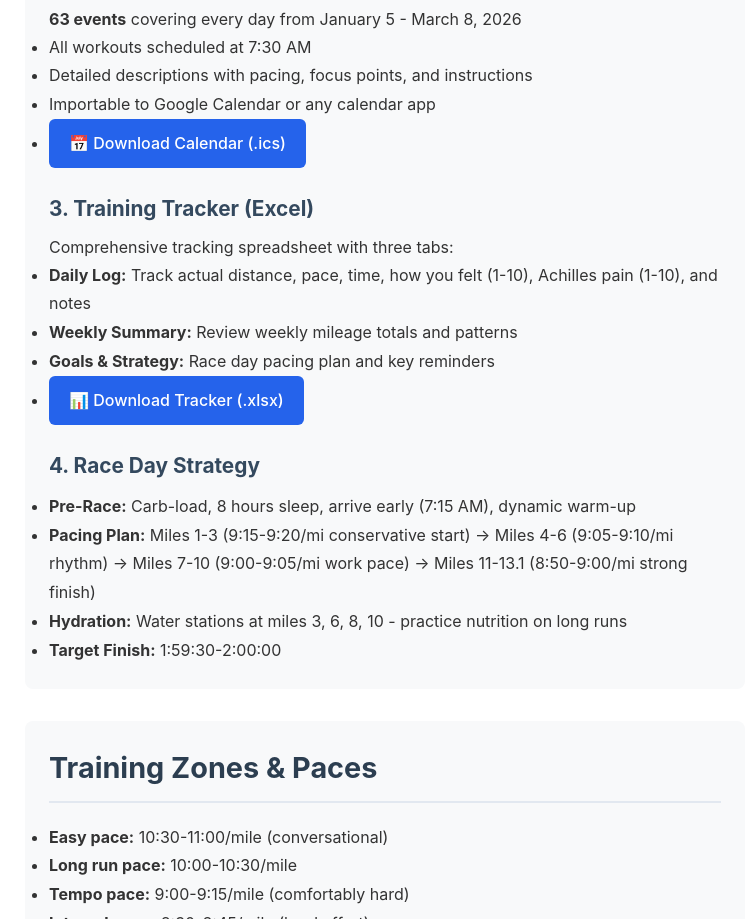
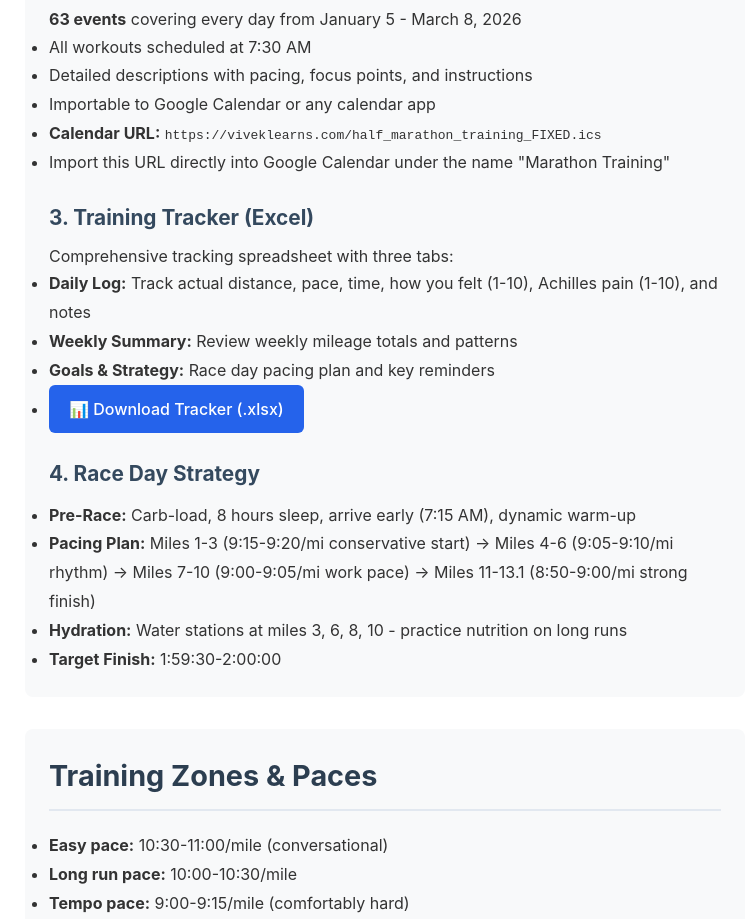
Before and after one commit to Viveklearns/viveklearns_website, a plain HTML site: page half-marathon-training.html in a window 1280 px wide. Shown: the part 2015-2934 px from the top of the page, without its empty margins (255-1007 px from the left). Drawn offline with Linux system fonts and the light colour scheme.

Commit message:
Update calendar section to show URL instead of download button
- Replace download button with direct URL to calendar file
- Add instructions to import as 'Marathon Training'
- Makes it easier to subscribe to calendar updates

```diff
--- a/half-marathon-training.html
+++ b/half-marathon-training.html
@@ -130,7 +130,8 @@
                     <li>All workouts scheduled at 7:30 AM</li>
                     <li>Detailed descriptions with pacing, focus points, and instructions</li>
                     <li>Importable to Google Calendar or any calendar app</li>
-                    <li><a href="/half_marathon_training_FIXED.ics" class="button" download>📅 Download Calendar (.ics)</a></li>
+                    <li><strong>Calendar URL:</strong> <code>https://viveklearns.com/half_marathon_training_FIXED.ics</code></li>
+                    <li>Import this URL directly into Google Calendar under the name "Marathon Training"</li>
                 </ul>
 
                 <h3>3. Training Tracker (Excel)</h3>
```
